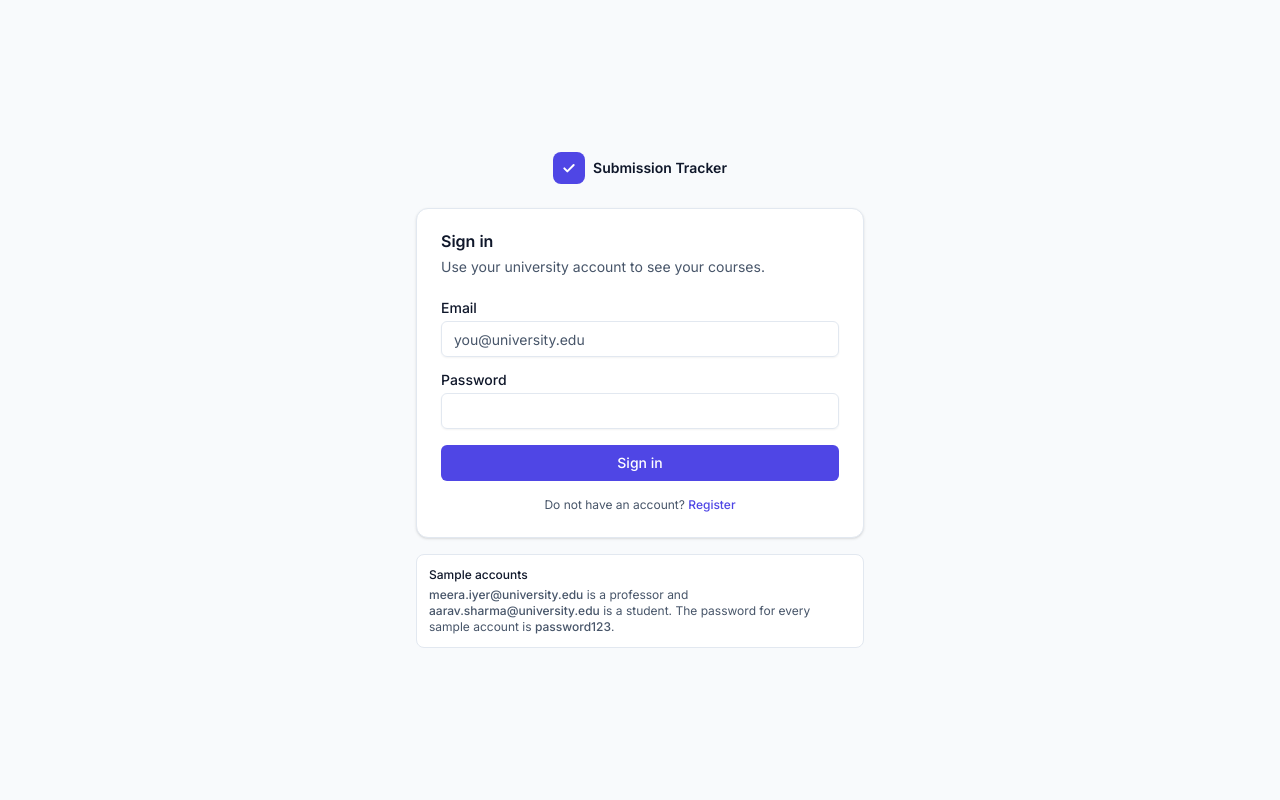
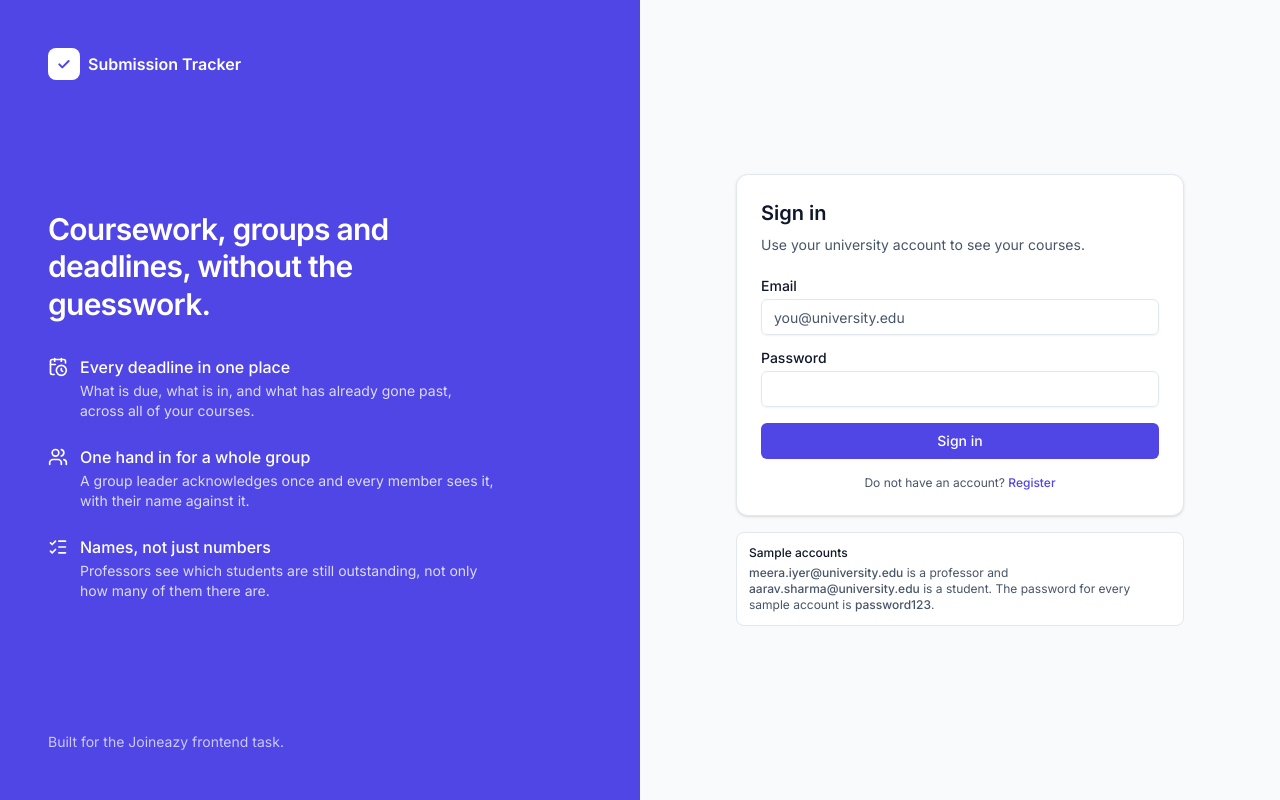
Before and after one commit to dineshkharah/submission-tracker, a React (Vite) app in the folder frontend/: page /login in a window 1280 px wide. Built offline with nearby package versions, Linux system fonts and the light colour scheme.

Commit message:
feat(ui): give the sign in screens a split layout
- put the product and what it does beside the form on a wide screen
- hid the panel below lg rather than stacking it, since it would push the fields off a phone
- inverted the logo by swapping two tokens instead of reaching for a new colour

```diff
--- a/frontend/src/components/common/Logo.jsx
+++ b/frontend/src/components/common/Logo.jsx
@@ -1,6 +1,11 @@
-export default function Logo() {
+/*
+  inverted swaps the two tokens rather than reaching for a new colour, so the mark still works when it sits on the indigo panel instead of on a white one. Both values are palette tokens, which keeps the claim in index.css true.
+*/
+export default function Logo({ inverted = false }) {
   return (
-    <span className="bg-primary text-primary-foreground flex h-8 w-8 shrink-0 items-center justify-center rounded-lg">
+    <span
+      className={`flex h-8 w-8 shrink-0 items-center justify-center rounded-lg ${inverted ? 'bg-primary-foreground text-primary' : 'bg-primary text-primary-foreground'}`}
+    >
       <svg
         viewBox="0 0 24 24"
         className="h-4 w-4"
--- a/frontend/src/components/layout/AuthLayout.jsx
+++ b/frontend/src/components/layout/AuthLayout.jsx
@@ -1,21 +1,73 @@
+import { CalendarClock, ListChecks, Users } from 'lucide-react'
 import { Card, CardContent, CardDescription, CardHeader, CardTitle } from '@/components/ui/card'
 import Logo from '../common/Logo'
 
 /*
-  The frame shared by sign in and register. Both are a centred card on an empty page, so the chrome lives here and each screen only supplies its own title and fields.
+  The frame shared by sign in and register, and the one screen in the app allowed to be decorative.
+
+  Everywhere else the job is information hierarchy, so ornament would be competing with the thing somebody came to read. This page has no information on it, which is exactly why it can carry the weight of a first impression instead.
+
+  The panel is hidden below lg rather than stacked above the form. On a phone it would push the fields below the fold, and nobody arriving at a sign in screen wants to scroll past a pitch to reach the password box.
 */
+const POINTS = [
+  {
+    icon: CalendarClock,
+    title: 'Every deadline in one place',
+    body: 'What is due, what is in, and what has already gone past, across all of your courses.',
+  },
+  {
+    icon: Users,
+    title: 'One hand in for a whole group',
+    body: 'A group leader acknowledges once and every member sees it, with their name against it.',
+  },
+  {
+    icon: ListChecks,
+    title: 'Names, not just numbers',
+    body: 'Professors see which students are still outstanding, not only how many of them there are.',
+  },
+]
+
 export default function AuthLayout({ title, subtitle, children, footer }) {
   return (
-    <div className="bg-background flex min-h-screen items-center justify-center p-4">
+    <div className="bg-background min-h-screen lg:grid lg:grid-cols-2">
+      <div className="bg-primary text-primary-foreground hidden flex-col justify-between p-12 lg:flex">
+        <div className="flex items-center gap-2">
+          <Logo inverted />
+          <span className="font-semibold">Submission Tracker</span>
+        </div>
+
+        <div className="max-w-md">
+          <h2 className="text-3xl leading-tight font-semibold tracking-tight">
+            Coursework, groups and deadlines, without the guesswork.
+          </h2>
+
+          <ul className="mt-8 space-y-6">
+            {POINTS.map((point) => (
+              <li key={point.title} className="flex gap-3">
+                <point.icon className="mt-0.5 size-5 shrink-0" />
+
+                <div>
+                  <p className="font-medium">{point.title}</p>
+                  <p className="mt-0.5 text-sm opacity-80">{point.body}</p>
+                </div>
+              </li>
+            ))}
+          </ul>
+        </div>
+
+        <p className="text-sm opacity-70">Built for the Joineazy frontend task.</p>
+      </div>
+
+      <div className="flex min-h-screen items-center justify-center p-4 lg:min-h-0">
         <div className="w-full max-w-md">
-        <div className="mb-6 flex items-center justify-center gap-2">
+          <div className="mb-6 flex items-center justify-center gap-2 lg:hidden">
             <Logo />
             <span className="text-sm font-semibold">Submission Tracker</span>
           </div>
 
           <Card>
             <CardHeader>
-            <CardTitle>{title}</CardTitle>
+              <CardTitle className="text-xl">{title}</CardTitle>
               <CardDescription>{subtitle}</CardDescription>
             </CardHeader>
 
@@ -25,5 +77,6 @@ export default function AuthLayout({ title, subtitle, children, footer }) {
           {footer}
         </div>
       </div>
+    </div>
   )
 }
```
Lines whose indentation alone changed are shown as unchanged.
